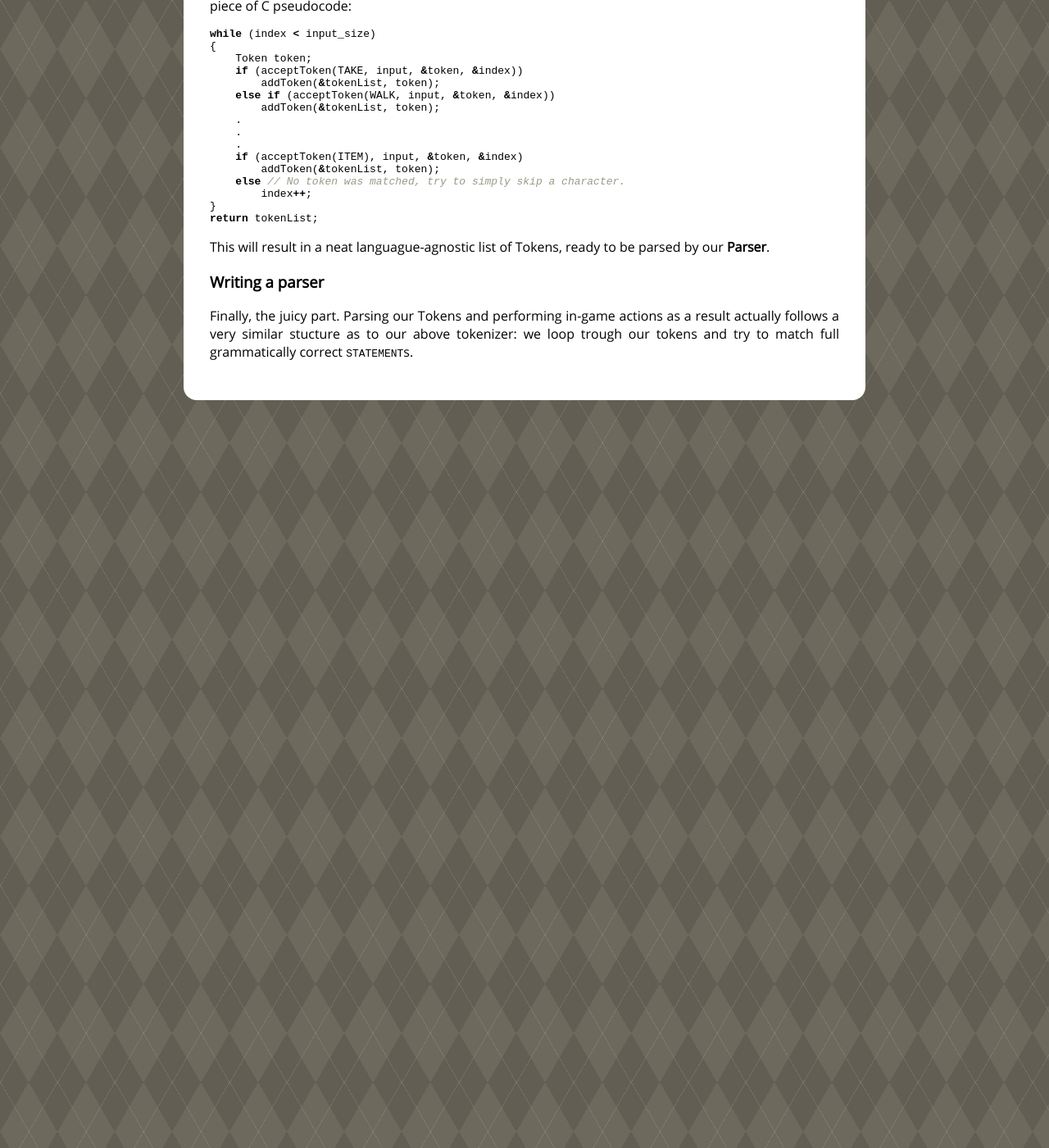
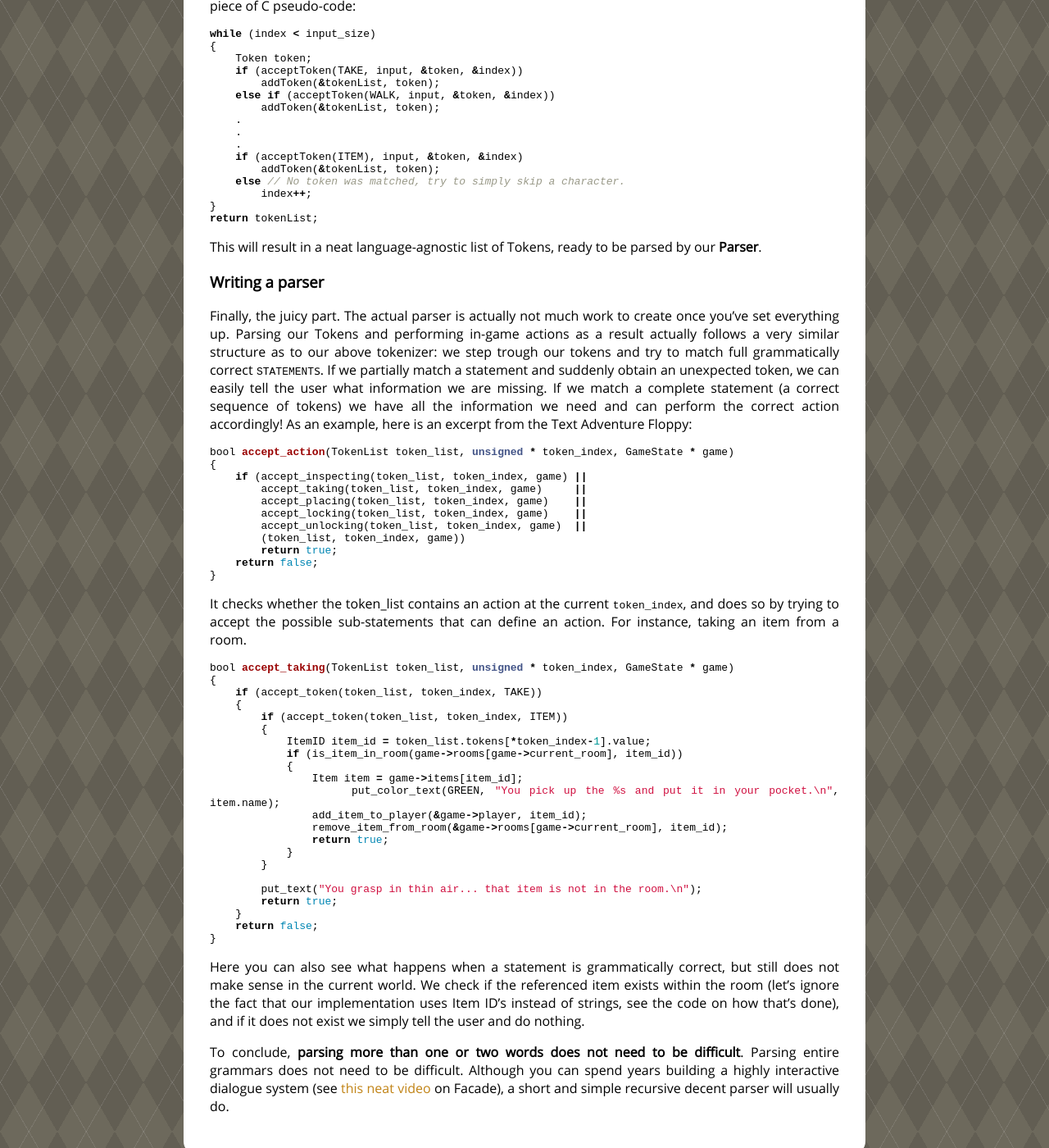
Before and after one commit to LucvandenBrand/lucvandenbrand.github.io, a Jekyll site: the page built from _posts/2020-2-23-Text-adventure.markdown, in a window 1280 px wide and 1400 px high, scrolled down 3360 px. Shown: the whole window at 82% size. Built offline with Jekyll 4.4.1, drawn with Linux system fonts in a browser that asks for light colours; some of the changed text lies outside the part shown.

Commit message:
Finished first draft of text adventure post.

```diff
--- a/_posts/2020-2-23-Text-adventure.markdown
+++ b/_posts/2020-2-23-Text-adventure.markdown
@@ -68,7 +68,7 @@
 Where every Token has a TokenType, which is an enum describing the kind of token we are dealing with, and a value containing any additional information potentially associated with the token. For example we might have a token of type TAKE and an empty value, followed by a token of type ITEM, with a value containing "shortbread". We can simply be concerned with the types of our tokens and the values they contain, _and little to none of the parsing code will have to be rewritten if we translate our entire game to another language!_ So, how do we write a **Tokenizer?**
 
 ### Writing a tokenizer
-Writing a tokenizer becomes really easy once you've done it once or twice (which is the reason we have programs that write this code for you). We create a loop which iterates until all input has been processed, and within this loop we repeatedly _try_ to match the current unprocessed part of our input with one of the token types we defined. If none of our tokens match, we either ignore the input (allowing you to say things like `Take the shortbread already!` without `already` being a known token) or we raise an error (such as when tokenizing a C source file). This process can be summarized with a little piece of C pseudocode:
+Writing a tokenizer becomes really easy once you've done it once or twice (which is the reason we have programs that write this code for you). We create a loop which iterates until all input has been processed, and within this loop we repeatedly _try_ to match the current unprocessed part of our input with one of the token types we defined. If none of our tokens match, we either ignore the input (allowing you to say things like `Take the shortbread already!` without `already` being a known token) or we raise an error (such as when tokenizing a C source file). This process can be summarized with a little piece of C pseudo-code:
 
 {% highlight C %}
 {% raw %}
@@ -91,7 +91,57 @@
 {% endraw %}
 {% endhighlight %}
 
-This will result in a neat languague-agnostic list of Tokens, ready to be parsed by our **Parser**.
+This will result in a neat language-agnostic list of Tokens, ready to be parsed by our **Parser**.
 
 ### Writing a parser
-Finally, the juicy part. Parsing our Tokens and performing in-game actions as a result actually follows a very similar stucture as to our above tokenizer: we loop trough our tokens and try to match full grammatically correct `STATEMENT`s.
+Finally, the juicy part. The actual parser is actually not much work to create once you've set everything up. Parsing our Tokens and performing in-game actions as a result actually follows a very similar structure as to our above tokenizer: we step trough our tokens and try to match full grammatically correct `STATEMENT`s. If we partially match a statement and suddenly obtain an unexpected token, we can easily tell the user what information we are missing. If we match a complete statement (a correct sequence of tokens) we have all the information we need and can perform the correct action accordingly! As an example, here is an excerpt from the Text Adventure Floppy:
+
+{% highlight C %}
+{% raw %}
+bool accept_action(TokenList token_list, unsigned * token_index, GameState * game)
+{
+    if (accept_inspecting(token_list, token_index, game) ||
+        accept_taking(token_list, token_index, game)     ||
+        accept_placing(token_list, token_index, game)    ||
+        accept_locking(token_list, token_index, game)    ||
+        accept_unlocking(token_list, token_index, game)  ||
+        (token_list, token_index, game))
+        return true;
+    return false;
+}
+{% endraw %}
+{% endhighlight %}
+
+It checks whether the token_list contains an action at the current `token_index`, and does so by trying to accept the possible sub-statements that can define an action. For instance, taking an item from a room.
+
+
+{% highlight C %}
+{% raw %}
+bool accept_taking(TokenList token_list, unsigned * token_index, GameState * game)
+{
+    if (accept_token(token_list, token_index, TAKE))
+    {
+        if (accept_token(token_list, token_index, ITEM))
+        {
+            ItemID item_id = token_list.tokens[*token_index-1].value;
+            if (is_item_in_room(game->rooms[game->current_room], item_id))
+            {
+                Item item = game->items[item_id];
+                put_color_text(GREEN, "You pick up the %s and put it in your pocket.\n", item.name);
+                add_item_to_player(&game->player, item_id);
+                remove_item_from_room(&game->rooms[game->current_room], item_id);
+                return true;
+            }
+        }
+
+        put_text("You grasp in thin air... that item is not in the room.\n");
+        return true;
+    }
+    return false;
+}
+{% endraw %}
+{% endhighlight %}
+
+Here you can also see what happens when a statement is grammatically correct, but still does not make sense in the current world. We check if the referenced item exists within the room (let's ignore the fact that our implementation uses Item ID's instead of strings, see the code on how that's done), and if it does not exist we simply tell the user and do nothing.
+
+To conclude, **parsing more than one or two words does not need to be difficult**. Parsing entire grammars does not need to be difficult. Although you can spend years building a highly interactive dialogue system (see [this neat video](https://www.youtube.com/watch?v=POv1cOX8xUM) on Facade), a short and simple recursive decent parser will usually do.
```
